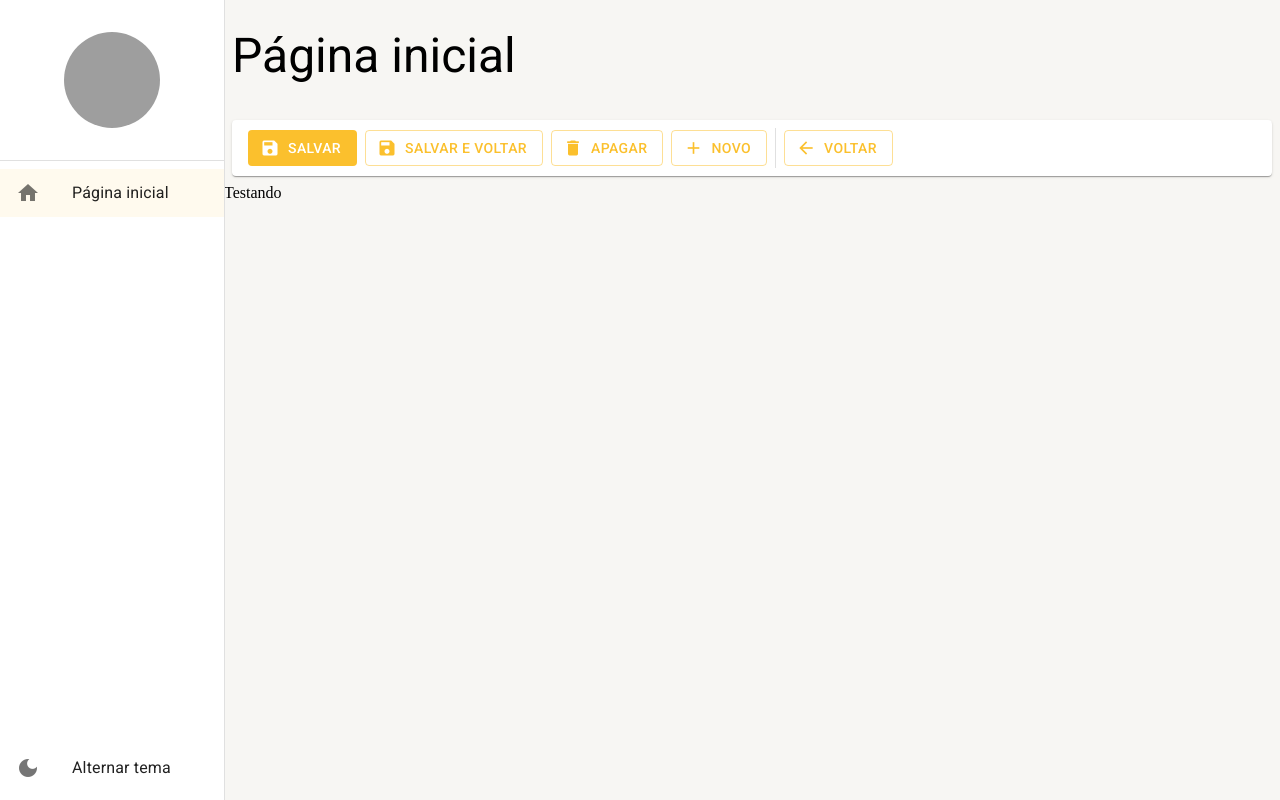
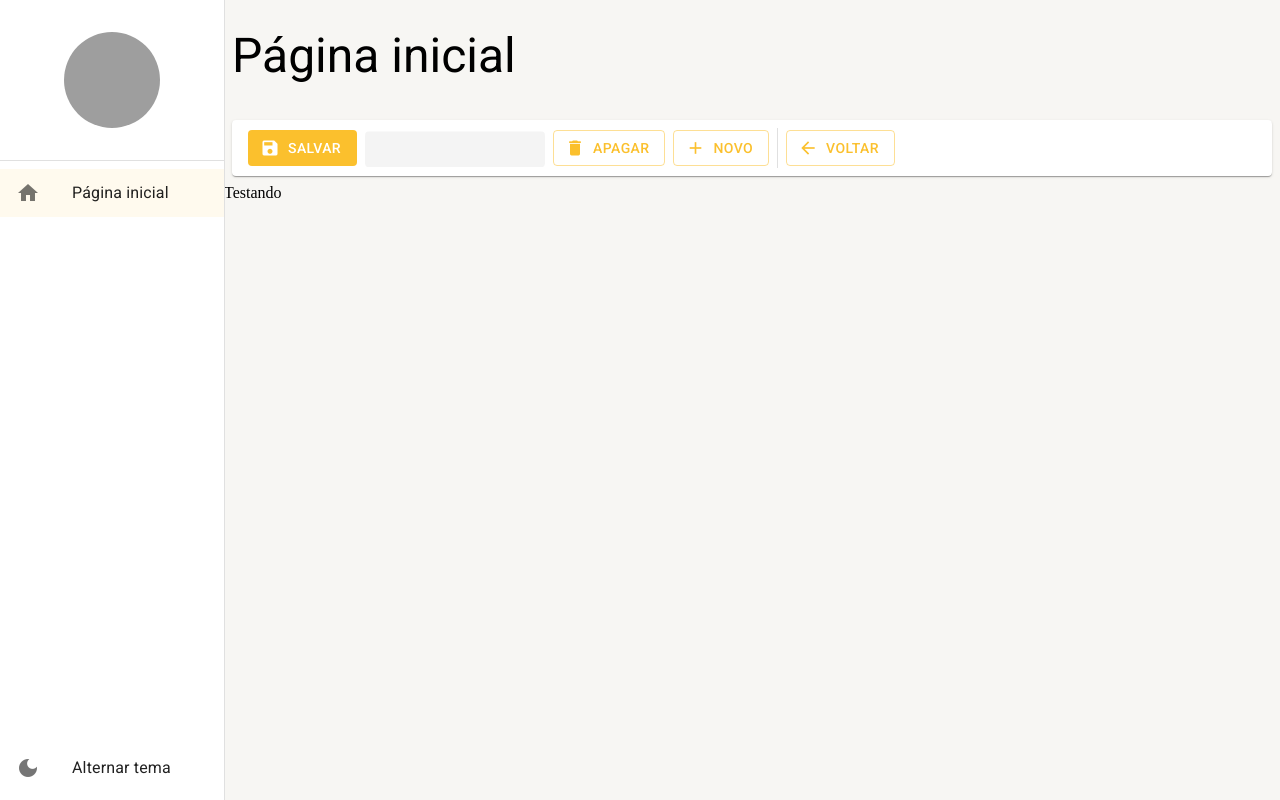
Before and after one commit to KellyBarbosa/react-mui-typescript, a React (Vite) app: page /pagina-inicial in a window 1280 px wide. Built offline with nearby package versions, Linux system fonts and the light colour scheme; grey boxes are pictures that could not be loaded.

Commit message:
Aula 17 - Adicinando o Skeleton

```diff
--- a/src/pages/dashboard/Dashboard.tsx
+++ b/src/pages/dashboard/Dashboard.tsx
@@ -5,7 +5,7 @@
   return (
     <LayoutBaseDePagina
       titulo="Página inicial"
-      barraDeFerramentas={<FerramentasDeDetalhe mostrarBotaoSalvarEVoltar/>}
+      barraDeFerramentas={<FerramentasDeDetalhe mostrarBotaoSalvarEVoltar mostrarBotaoSalvarEVoltarCarregando/>}
     >
       Testando
     </LayoutBaseDePagina>
--- a/src/shared/components/ferramentas-de-detalhe/FerramentasDeDetalhe.tsx
+++ b/src/shared/components/ferramentas-de-detalhe/FerramentasDeDetalhe.tsx
@@ -1,4 +1,4 @@
-import { Box, Button, Divider, Icon, Paper, useTheme } from '@mui/material';
+import { Box, Button, Divider, Icon, Paper, Skeleton, useTheme } from '@mui/material';
 
 interface IFerramentasDeDetalheProps {
   textoBotaoNovo?: string;
@@ -8,6 +8,12 @@
   mostrarBotaoApagar?: boolean;
   mostrarBotaoSalvar?: boolean;
   mostrarBotaoSalvarEVoltar?: boolean;
+
+  mostrarBotaoNovoCarregando?: boolean;
+  mostrarBotaoVoltarCarregando?: boolean;
+  mostrarBotaoApagarCarregando?: boolean;
+  mostrarBotaoSalvarCarregando?: boolean;
+  mostrarBotaoSalvarEVoltarCarregando?: boolean;
 
   aoClicarEmNovo?: () => void;
   aoClicarEmVoltar?: () => void;
@@ -24,6 +30,13 @@
   mostrarBotaoSalvar = true,
   mostrarBotaoVoltar = true,
   mostrarBotaoSalvarEVoltar = false,
+
+  mostrarBotaoNovoCarregando = false,
+  mostrarBotaoApagarCarregando = false,
+  mostrarBotaoSalvarCarregando = false,
+  mostrarBotaoVoltarCarregando = false,
+  mostrarBotaoSalvarEVoltarCarregando = false,
+
 
   aoClicarEmApagar,
   aoClicarEmNovo,
@@ -43,7 +56,7 @@
       height={theme.spacing(5)}
       component={Paper}
     >
-      {mostrarBotaoSalvar && (
+      {(mostrarBotaoSalvar && !mostrarBotaoSalvarCarregando)  && (
         <Button
           color="primary"
           variant="contained"
@@ -55,7 +68,9 @@
         </Button>
       )}
 
-      {mostrarBotaoSalvarEVoltar && (
+      {mostrarBotaoSalvarCarregando && (<Skeleton width={110} height={60}/>)}
+
+      {(mostrarBotaoSalvarEVoltar && !mostrarBotaoSalvarEVoltarCarregando) && (
         <Button
           color="primary"
           variant="outlined"
@@ -67,7 +82,9 @@
         </Button>
       )}
 
-      {mostrarBotaoApagar && (
+      {mostrarBotaoSalvarEVoltarCarregando && (<Skeleton width={180} height={60}/>)}
+
+      {(mostrarBotaoApagar && !mostrarBotaoApagarCarregando) && (
         <Button
           color="primary"
           variant="outlined"
@@ -78,7 +95,10 @@
           Apagar
         </Button>
       )}
-      {mostrarBotaoNovo && (
+
+      {mostrarBotaoApagarCarregando && (<Skeleton width={110} height={60}/>)}
+
+      {(mostrarBotaoNovo && !mostrarBotaoNovoCarregando) && (
         <Button
           color="primary"
           variant="outlined"
@@ -90,9 +110,11 @@
         </Button>
       )}
 
+      {mostrarBotaoNovoCarregando && (<Skeleton width={110} height={60}/>)}
+
       <Divider variant="middle" orientation="vertical" />
 
-      {mostrarBotaoVoltar && (
+      {(mostrarBotaoVoltar && !mostrarBotaoVoltarCarregando) && (
         <Button
           color="primary"
           variant="outlined"
@@ -103,6 +125,8 @@
           Voltar
         </Button>
       )}
+
+      {mostrarBotaoVoltarCarregando && (<Skeleton width={110} height={60}/>)}
     </Box>
   );
 };
```
